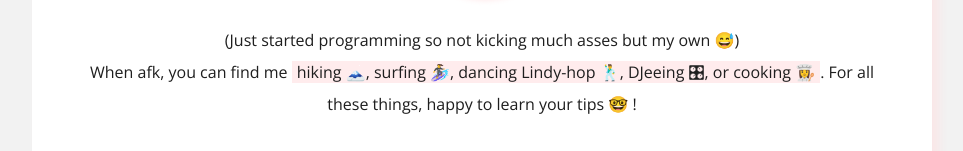
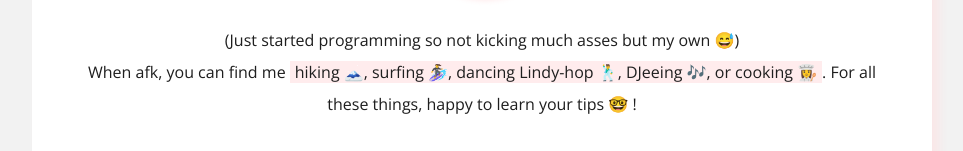
Before and after one commit to tauzel/profile, a plain HTML site: page index.html in a window 1280 px wide. Shown: the part 297-448 px from the top of the page, without its empty margins (158-1121 px from the left). Drawn offline with nearby package versions, Linux system fonts and the light colour scheme.

Commit message:
changed DJ emoji

```diff
--- a/index.html
+++ b/index.html
@@ -29,7 +29,7 @@
             (Just started programming so not kicking much asses but my own 😅)
             <br>
             When afk, you can find me <sp class="highlight-red">hiking 🗻, surfing
-            🏄‍♀️, dancing Lindy-hop 🕺, DJeeing 🎛, or cooking 👩‍🍳</sp>. For all these things, happy to learn your tips 🤓 !</p>
+            🏄‍♀️, dancing Lindy-hop 🕺, DJeeing 🎶, or cooking 👩‍🍳</sp>. For all these things, happy to learn your tips 🤓 !</p>
           <a href='https://www.quantamagazine.org/' target='_blank' rel='noopener noreferrer' class="btn">
             Discover <strong>my fav' website!</strong>
             <br>
```
